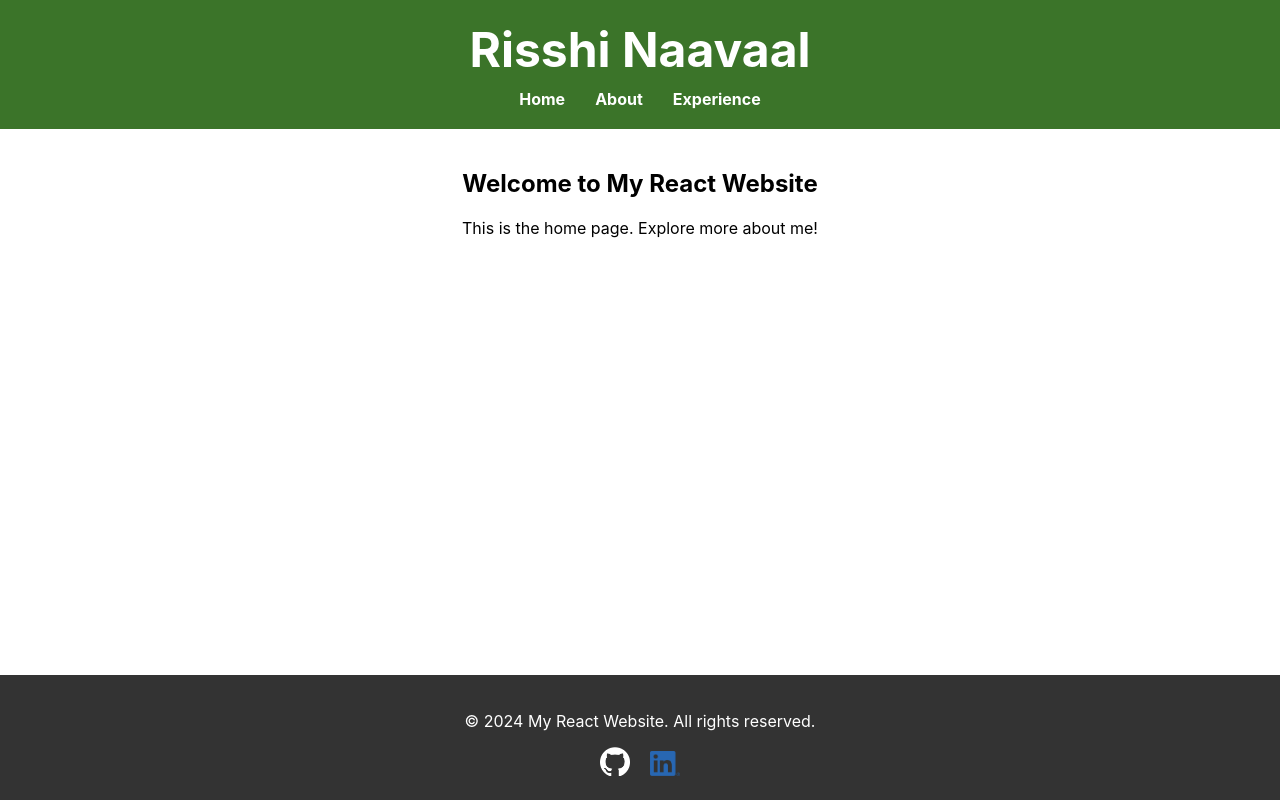
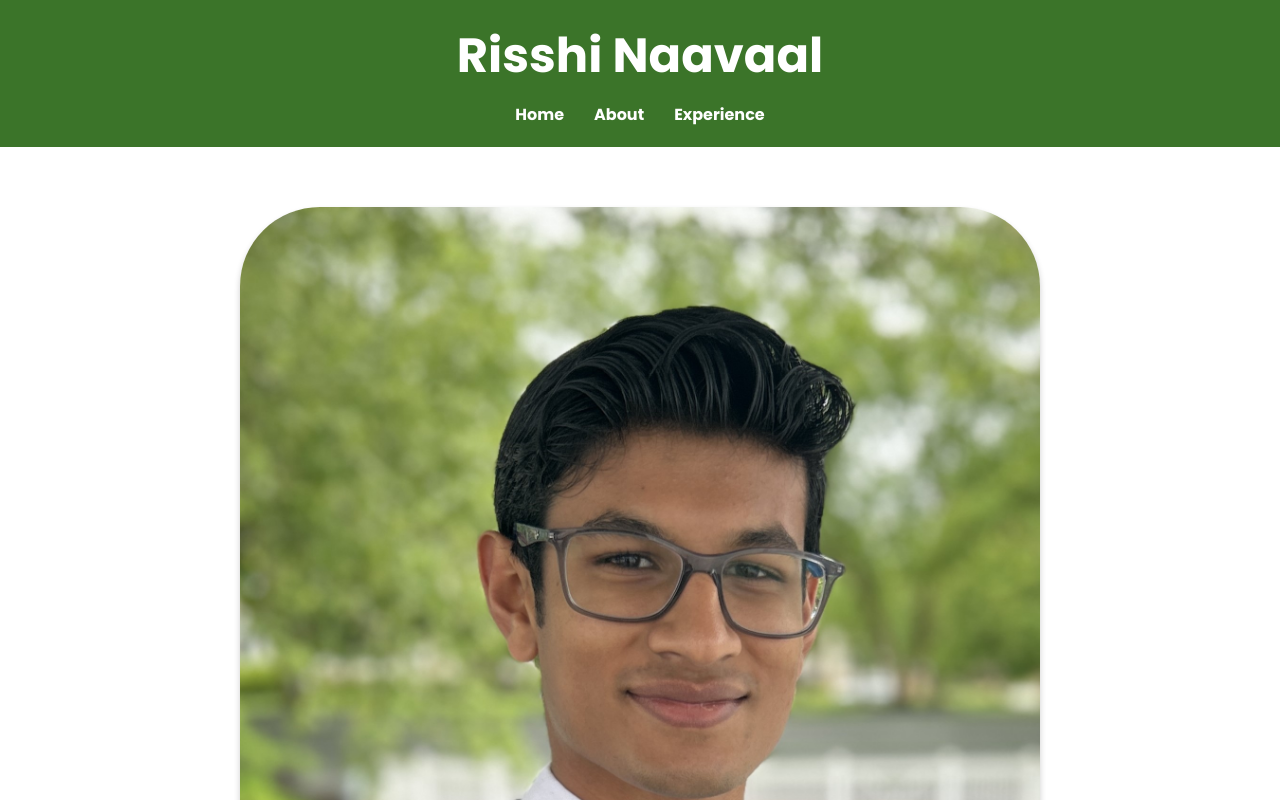
Before and after one commit to RisshiN24/my-react-website, a React (Create React App) app: page / in a window 1280 px wide. Shown: the top 800 px of the page. Built offline with nearby package versions, Linux system fonts and the light colour scheme.

Commit message:
Made changes to the footer, website default font (Poppins), scrollbar visibility

```diff
--- a/src/components/Footer.js
+++ b/src/components/Footer.js
@@ -14,7 +14,7 @@ const Footer = () => {
 
   return (
     <footer style={footerStyle}>
-      <p>© 2024 My React Website. All rights reserved.</p>
+      <p>— Risshi Naavaal —</p>
       <div>
         {/* GitHub Logo */}
         <a href="https://github.com/RisshiN24" target="_blank" rel="noopener noreferrer">
--- /dev/null
+++ b/src/components/Home.css
@@ -0,0 +1,12 @@
+.home {
+    text-align: center;
+    padding: 20px;
+  }
+
+  .my-photo {
+    width: 800px; /* Adjust the width as needed */
+    height: auto; /* Maintain aspect ratio */
+    border-radius: 10%; /* Make the photo circular */
+    margin-top: 20px;
+    box-shadow: 0 4px 6px rgba(0, 0, 0, 0.2); /* Add a subtle shadow */
+  }
--- a/src/components/Home.js
+++ b/src/components/Home.js
@@ -1,10 +1,12 @@
 import React from 'react';
+import myPhoto from '../assets/headshot.jpg';
+import './Home.css';
 
 const Home = () => {
   return (
-    <div>
-      <h2>Welcome to My React Website</h2>
-      <p>This is the home page. Explore more about me!</p>
+    <div className="home">
+      <img src={myPhoto} alt="A photo of me" className="my-photo" />
+      <p>I'm Risshi Naavaal – a software (& AI) developer passionate about building innovative solutions.</p>
     </div>
   );
 };
--- a/src/index.css
+++ b/src/index.css
@@ -1,13 +1,28 @@
+@import url('https://fonts.googleapis.com/css2?family=Poppins:wght@400;500;700&display=swap');
+
+html {
+  overflow-y: scroll; /* Always show the vertical scrollbar */
+}
+
 body {
   margin: 0;
-  font-family: -apple-system, BlinkMacSystemFont, 'Segoe UI', 'Roboto', 'Oxygen',
-    'Ubuntu', 'Cantarell', 'Fira Sans', 'Droid Sans', 'Helvetica Neue',
-    sans-serif;
+  padding: 0;
+  font-family: 'Poppins', sans-serif; /* Set Poppins as the default font */
   -webkit-font-smoothing: antialiased;
   -moz-osx-font-smoothing: grayscale;
 }
 
+h1, h2, h3 {
+  font-family: 'Poppins', sans-serif; /* Use Poppins for headings */
+  font-weight: 700; /* Bold weight */
+}
+
+p {
+  font-family: 'Poppins', sans-serif; /* Use Poppins for paragraphs */
+  font-weight: 400; /* Regular weight */
+}
+
 code {
   font-family: source-code-pro, Menlo, Monaco, Consolas, 'Courier New',
-    monospace;
+    monospace; /* Keep code font for inline code elements */
 }
```
Also changed, not shown: src/assets/headshot.jpg (added).
